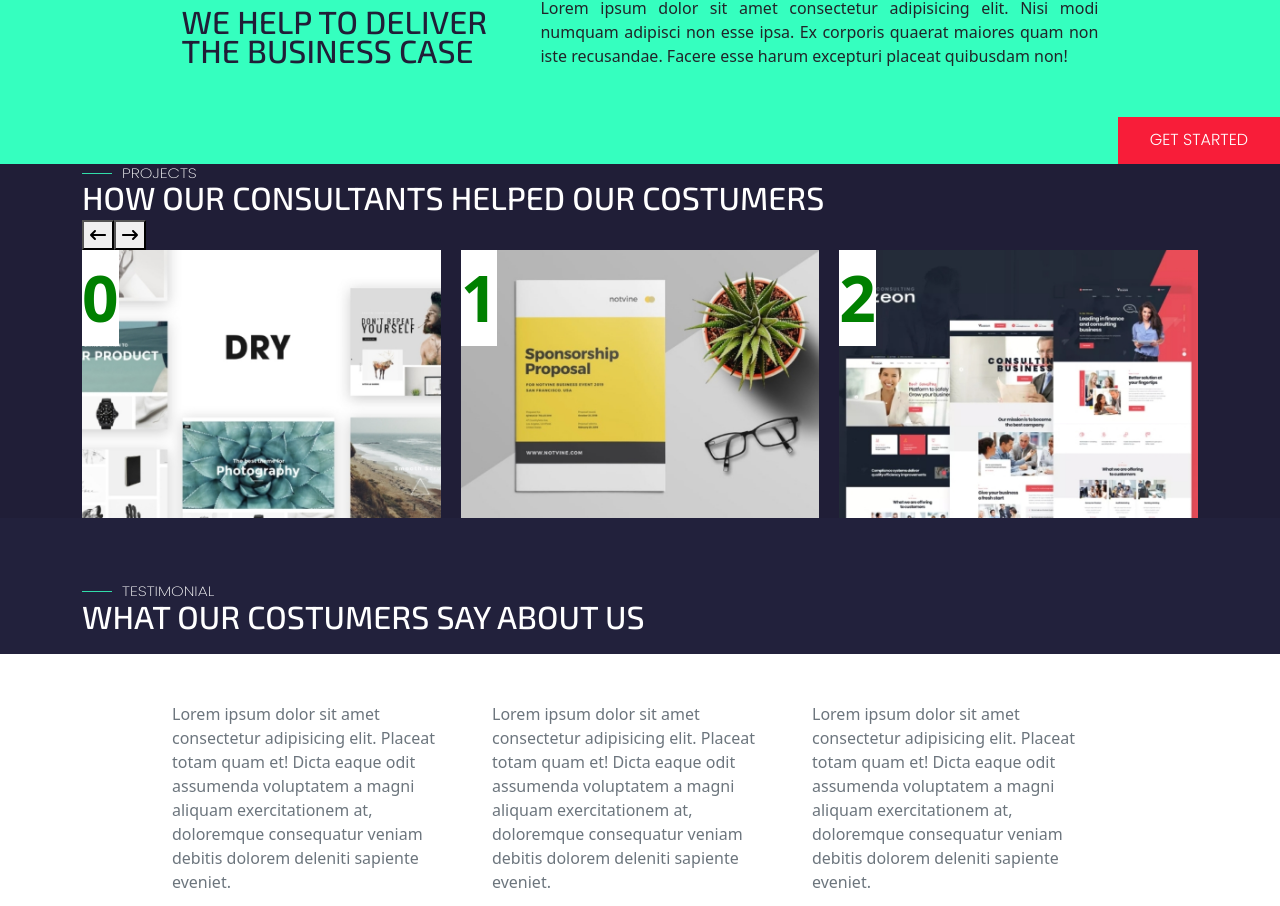
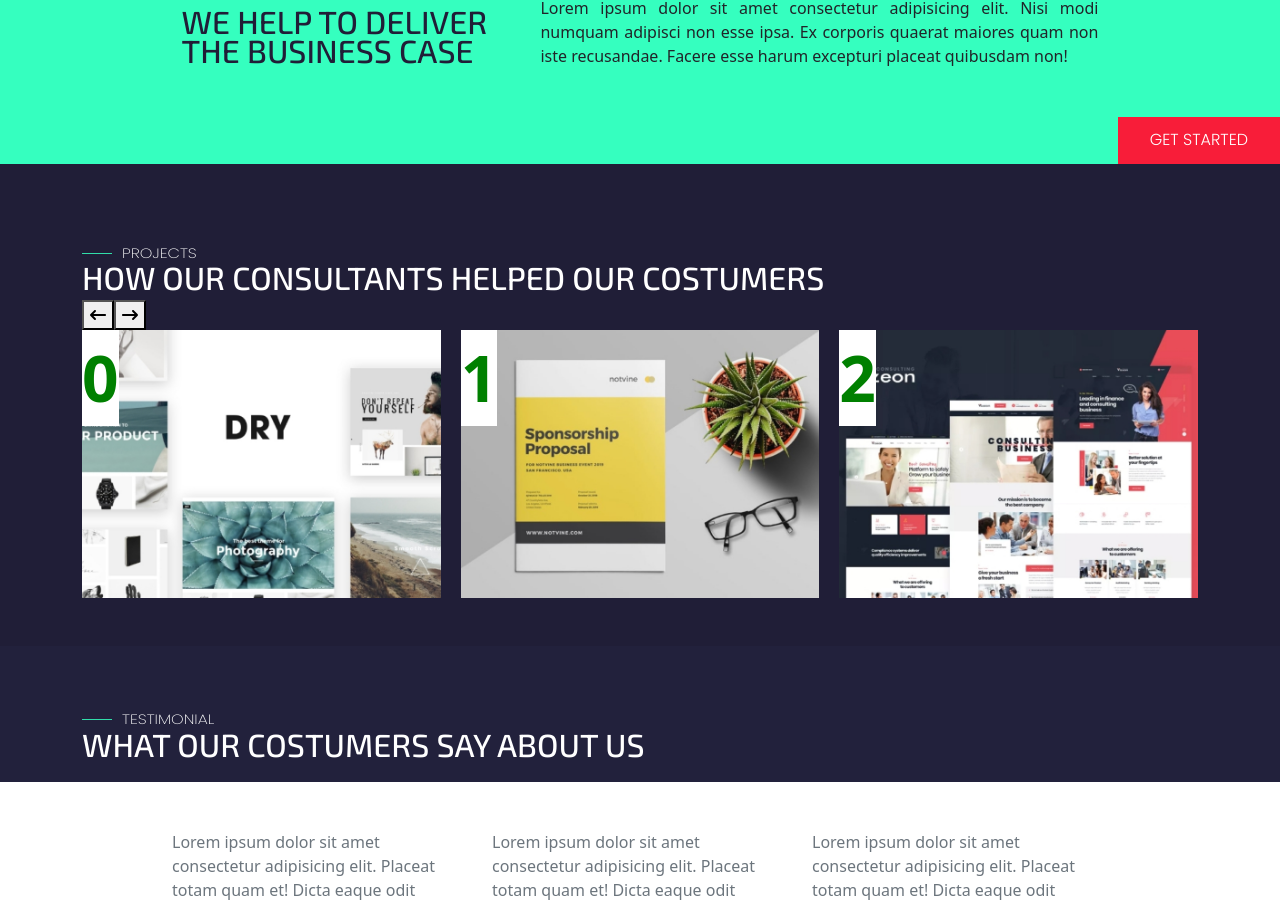
Before and after one commit to MarcoMazzeo01/proj-html-vuejs, a Vue app: page / in a window 1280 px wide. Shown: the part 2389-3295 px from the top of the page. Built offline with nearby package versions, Linux system fonts and the light colour scheme.

Commit message:
add: carousel section and component

```diff
--- a/src/components/Main.vue
+++ b/src/components/Main.vue
@@ -355,5 +355,7 @@ h2 {
 
 #projects {
   background-color: $dark-blue;
+  padding-top: 5em;
+  padding-bottom: 3em;
 }
 </style>
```
